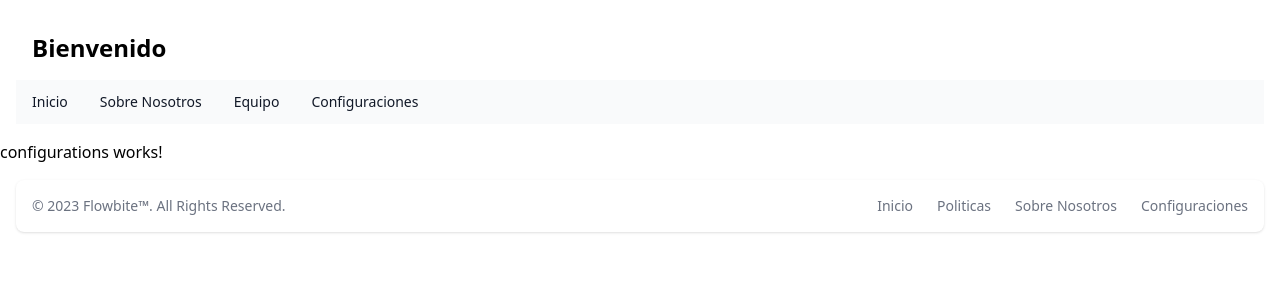
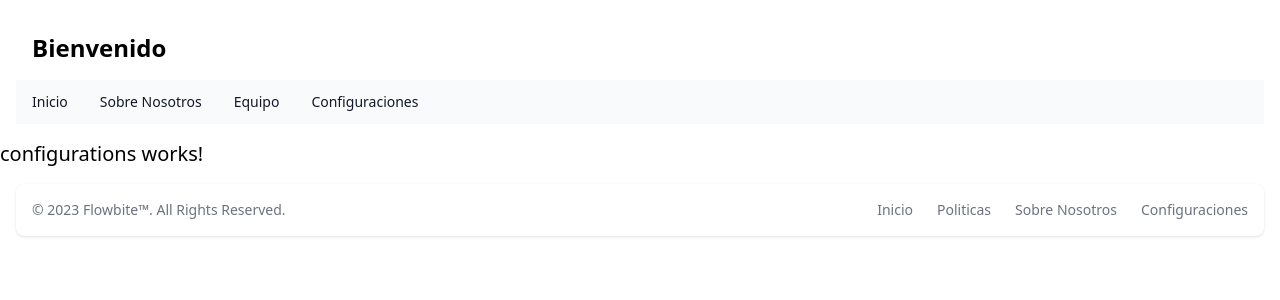
Before and after one commit to ESCOBAR-ANNER/UserDB, an Angular app in the folder app/: page /configurations in a window 1280 px wide. Shown: the top 300 px of the page. Built offline with nearby package versions, Linux system fonts and the light colour scheme.

Commit message:
changes before merge

```diff
--- a/app/src/app/components/Configuracion/configuration.component.html
+++ b/app/src/app/components/Configuracion/configuration.component.html
@@ -1 +1 @@
-<p>configurations works!</p>
+<p class="text-xl">configurations works!</p>
```
